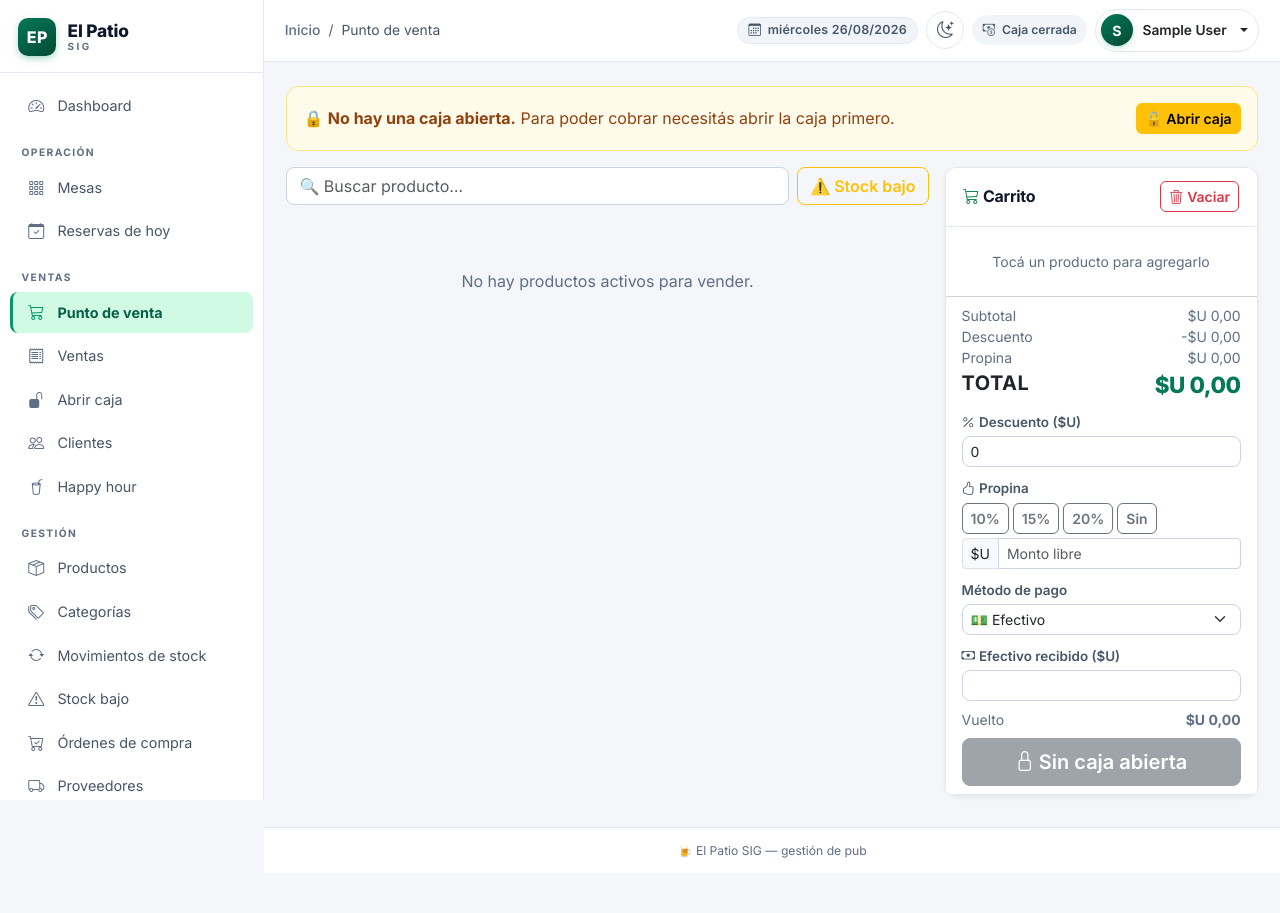
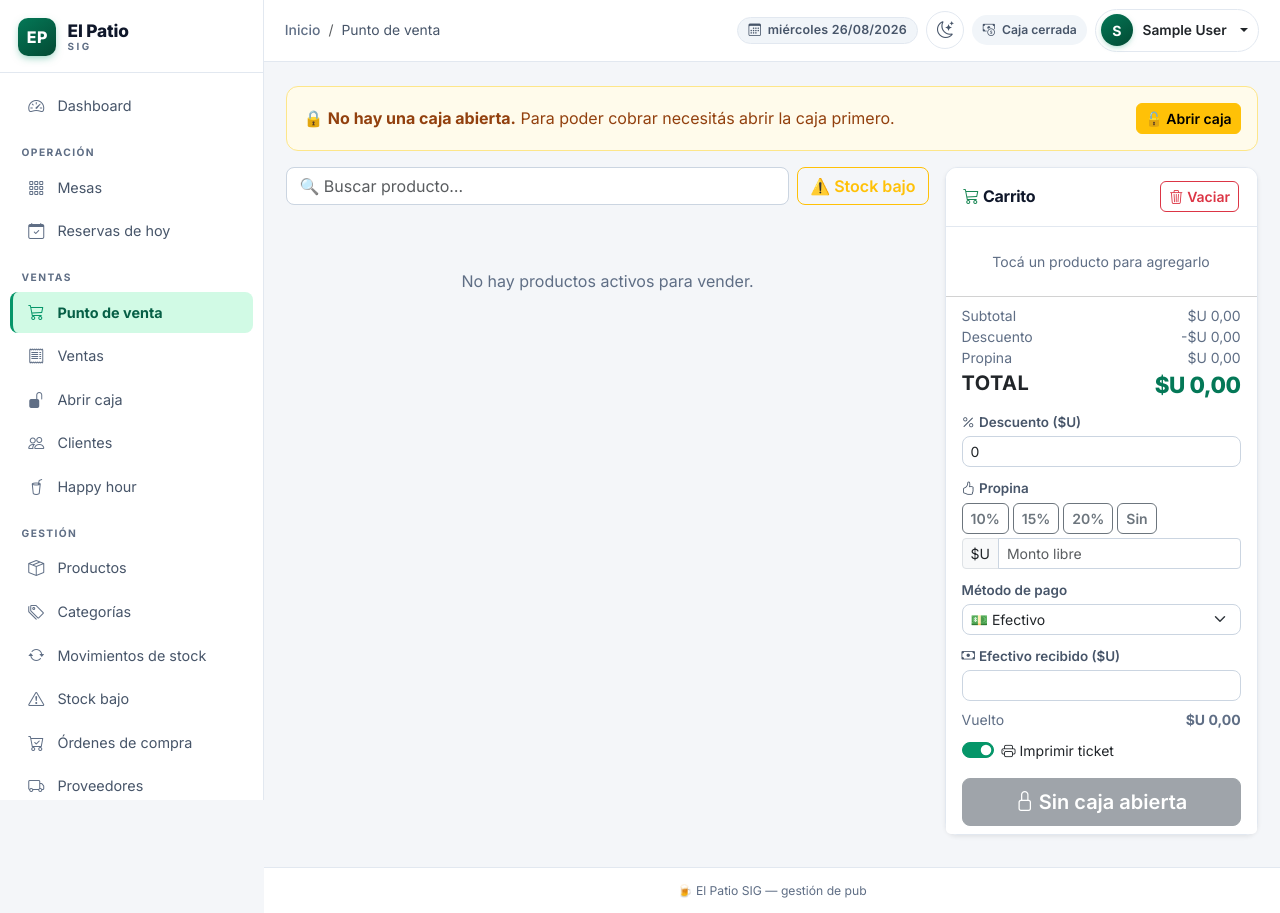
Before and after one commit to c010r/elpatio_sig, a Django app: page /ventas/pos/ in a window 1280 px wide. Before the commit the page ends 858 px from the top, so only its background shows below. Run offline with Django 5.2, Linux system fonts and the light colour scheme; the visitor is signed in with stand-in values (Sample User, id 1); data comes from the database, SQL or seed files in the repository; data that the repository does not hold is empty; some libraries are stand-ins or nearby versions.

Commit message:
POS: interruptor 'Imprimir ticket' (switch)
- Switch en el carrito del POS (default activado)
- Con print_ticket: ticket + auto-print + vuelta al POS
- Sin print_ticket: vuelta directa al POS (flujo rapido, sin ticket)
- Test nuevo (24 passed en sales views); servidor reiniciado

```diff
--- a/sales/views.py
+++ b/sales/views.py
@@ -159,8 +159,11 @@ class PosView(RoleRequiredMixin, View):
             return redirect("sales:pos")
 
         messages.success(request, f"Venta {sale.ticket_number} registrada.")
-        # ?auto=1: el ticket imprime y vuelve solo al POS (flujo de barra).
-        return redirect(reverse("sales:sale_detail", args=[sale.pk]) + "?auto=1")
+        if request.POST.get("print_ticket"):
+            # Interruptor del POS: imprimir ticket y volver solo al POS.
+            return redirect(reverse("sales:sale_detail", args=[sale.pk]) + "?auto=1")
+        # Sin ticket: vuelta directa al POS (flujo rápido de barra).
+        return redirect("sales:pos")
 
 
 class SaleListView(RoleRequiredMixin, ListView):
--- a/templates/sales/pos.html
+++ b/templates/sales/pos.html
@@ -162,6 +162,11 @@
                         <span class="fw-bold" id="pos-change">$U 0,00</span>
                     </div>
 
+                    <div class="form-check form-switch mb-3">
+                        <input class="form-check-input" type="checkbox" role="switch" id="pos-print" name="print_ticket" checked>
+                        <label class="form-check-label small" for="pos-print"><i class="bi bi-printer me-1"></i>Imprimir ticket</label>
+                    </div>
+
                     {% if open_cash_register %}
                     <button type="submit" class="btn btn-success btn-lg w-100" id="pos-checkout" {% if not products %}disabled{% endif %}>
                         <i class="bi bi-cash-coin me-1"></i>Cobrar
```
Also changed, not shown: sales/tests/test_sales_views.py (+29 -0 lines).
